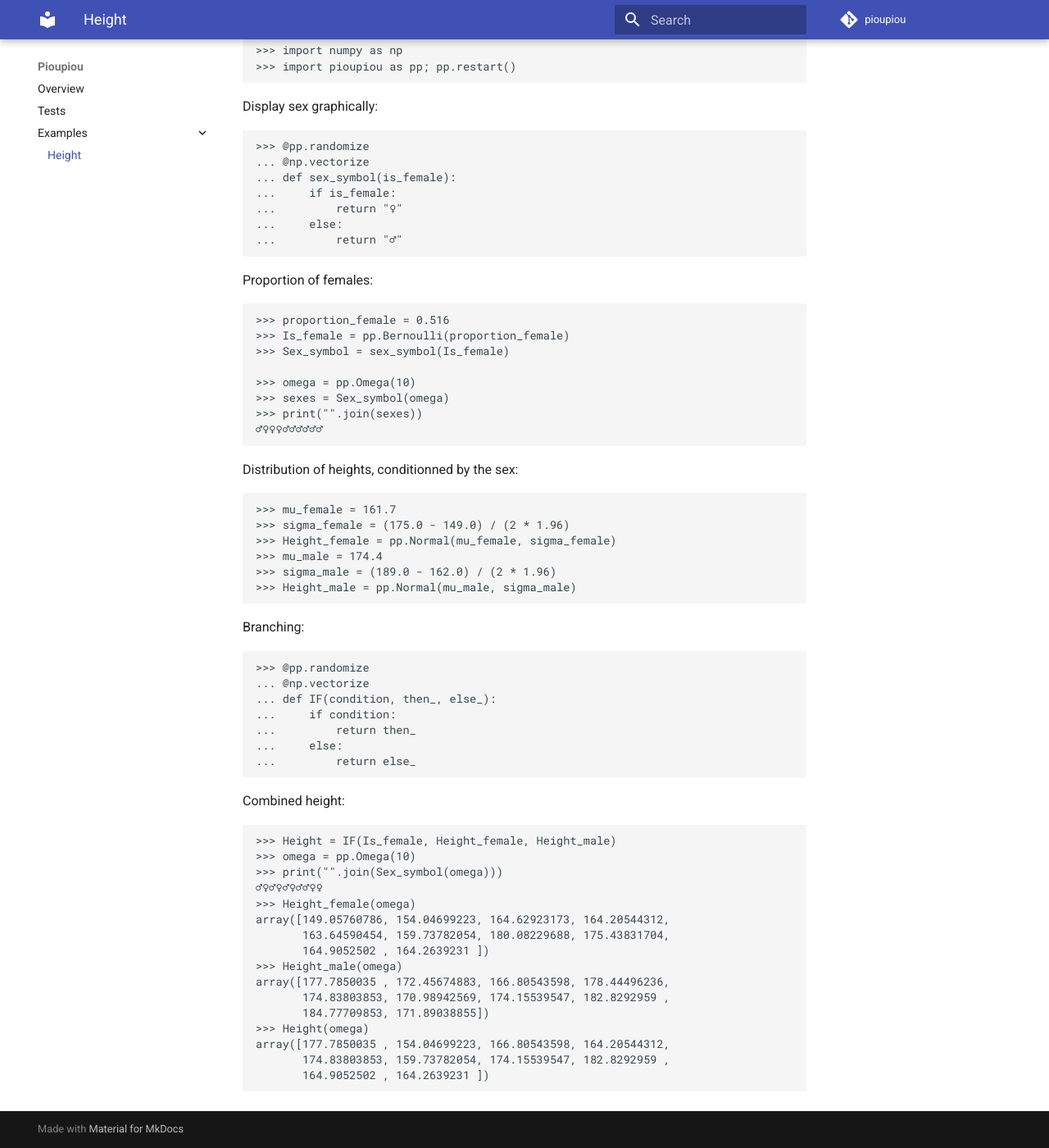
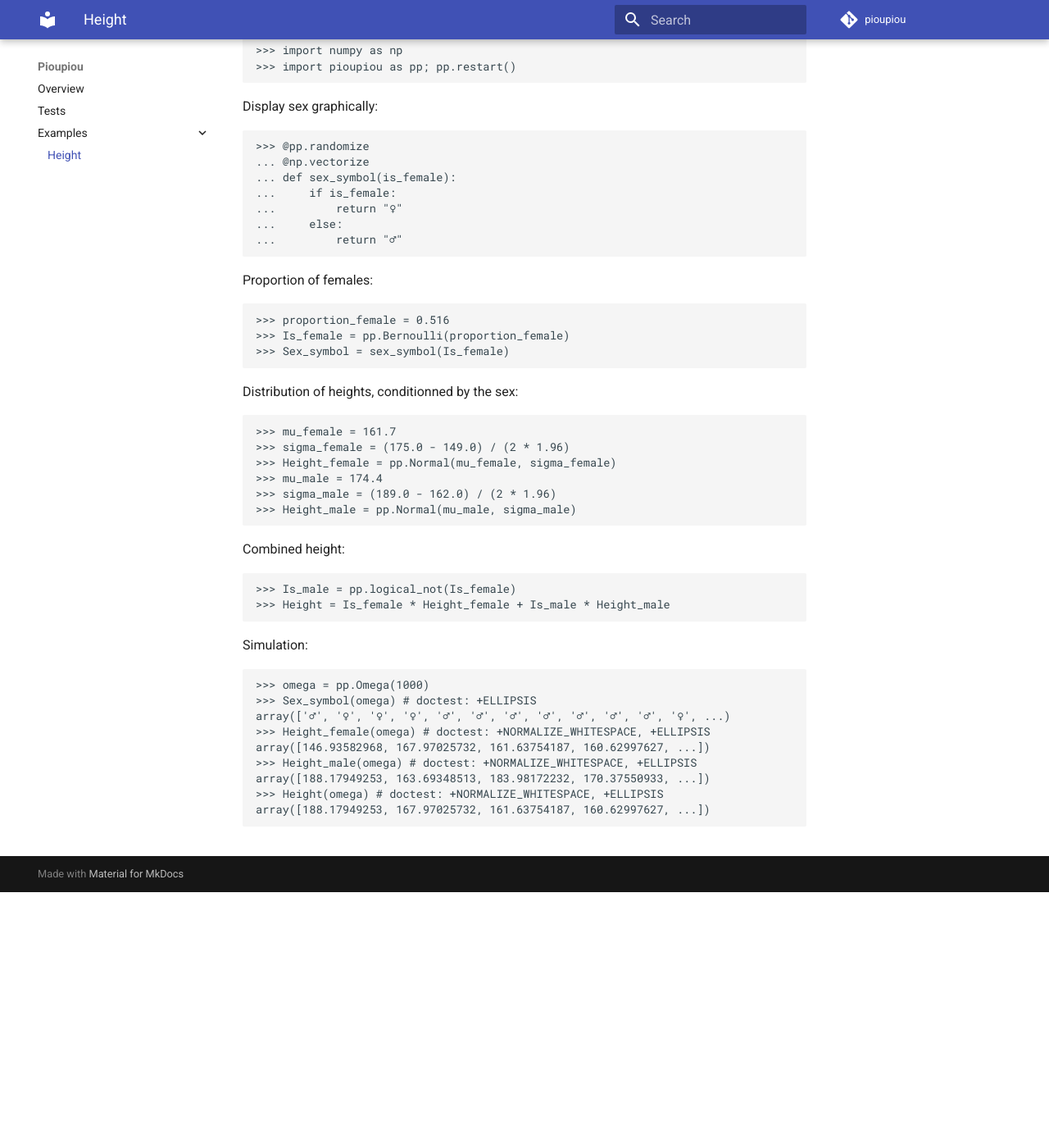
Before and after one commit to boisgera/pioupiou, an MkDocs documentation site: the page built from mkdocs/height.md, in a window 1280 px wide and 1400 px high, scrolled down 312 px. Shown: the whole window at 82% size. Built offline with MkDocs 1.6.1 and Material for MkDocs 9.7.7, drawn with Linux system fonts in a browser that asks for light colours; comment, search, counter and statistics services are not loaded; old or Windows-style settings are respelled for this version of MkDocs.

Commit message:
update height example

```diff
--- a/mkdocs/height.md
+++ b/mkdocs/height.md
@@ -30,11 +30,6 @@ Proportion of females:
     >>> Is_female = pp.Bernoulli(proportion_female)
     >>> Sex_symbol = sex_symbol(Is_female)
 
-    >>> omega = pp.Omega(10)
-    >>> sexes = Sex_symbol(omega)
-    >>> print("".join(sexes))
-    ♂♀♀♀♂♂♂♂♂♂
-
 Distribution of heights, conditionned by the sex:
 
     >>> mu_female = 161.7
@@ -44,31 +39,19 @@ Distribution of heights, conditionned by the sex:
     >>> sigma_male = (189.0 - 162.0) / (2 * 1.96)
     >>> Height_male = pp.Normal(mu_male, sigma_male)
 
-Branching:
-
-    >>> @pp.randomize
-    ... @np.vectorize
-    ... def IF(condition, then_, else_):
-    ...     if condition:
-    ...         return then_
-    ...     else:
-    ...         return else_
-
 Combined height:
 
-    >>> Height = IF(Is_female, Height_female, Height_male)
-    >>> omega = pp.Omega(10)
-    >>> print("".join(Sex_symbol(omega)))
-    ♂♀♂♀♂♀♂♂♀♀
-    >>> Height_female(omega)
-    array([149.05760786, 154.04699223, 164.62923173, 164.20544312,
-           163.64590454, 159.73782054, 180.08229688, 175.43831704,
-           164.9052502 , 164.2639231 ])
-    >>> Height_male(omega)
-    array([177.7850035 , 172.45674883, 166.80543598, 178.44496236,
-           174.83803853, 170.98942569, 174.15539547, 182.8292959 ,
-           184.77709853, 171.89038855])
-    >>> Height(omega)
-    array([177.7850035 , 154.04699223, 166.80543598, 164.20544312,
-           174.83803853, 159.73782054, 174.15539547, 182.8292959 ,
-           164.9052502 , 164.2639231 ])
+    >>> Is_male = pp.logical_not(Is_female)
+    >>> Height = Is_female * Height_female + Is_male * Height_male
+
+Simulation:
+
+    >>> omega = pp.Omega(1000)
+    >>> Sex_symbol(omega) # doctest: +ELLIPSIS
+    array(['♂', '♀', '♀', '♀', '♂', '♂', '♂', '♂', '♂', '♂', '♂', '♀', ...)
+    >>> Height_female(omega) # doctest: +NORMALIZE_WHITESPACE, +ELLIPSIS
+    array([146.93582968, 167.97025732, 161.63754187, 160.62997627, ...])
+    >>> Height_male(omega) # doctest: +NORMALIZE_WHITESPACE, +ELLIPSIS
+    array([188.17949253, 163.69348513, 183.98172232, 170.37550933, ...])
+    >>> Height(omega) # doctest: +NORMALIZE_WHITESPACE, +ELLIPSIS
+    array([188.17949253, 167.97025732, 161.63754187, 160.62997627, ...])
```
